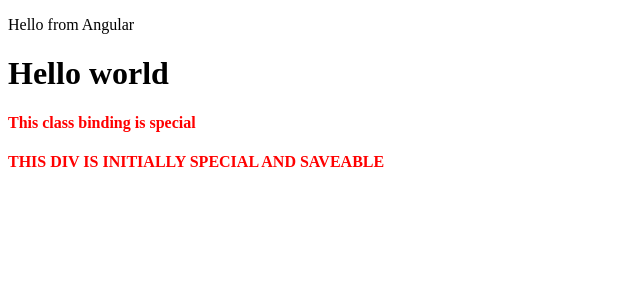
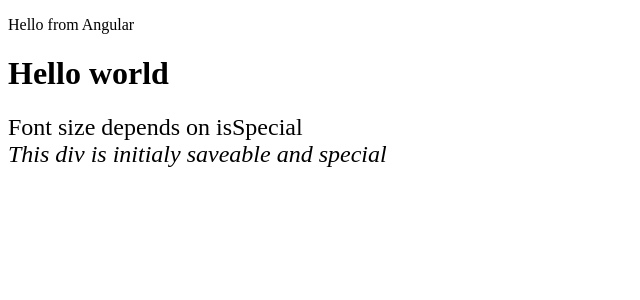
Before and after one commit to LohitakshTrehan/angularapp, an Angular app: page / in a window 1280 px wide. Shown: the top 300 px of the page, without its empty margins (0-640 px from the left). Built offline with nearby package versions, Linux system fonts and the light colour scheme.

Commit message:
ngStyle
Signed-off-by: LohitakshTrehan <lohitakshtrehan@gmail.com>

```diff
--- a/src/app/components/sandbox/sandbox.component.ts
+++ b/src/app/components/sandbox/sandbox.component.ts
@@ -6,33 +6,22 @@ import { Customer } from './Customer';
         <h1>
             Hello world
         </h1>
-        <h4 [class.special]="isSpecial">This class binding is special</h4>
-        <h4 [ngClass]="currentClasses">This div is initially special and saveable</h4>
-        <!-- ngClass used to set multiple classes -->
-    `,
-    styles : [
-        `
-            .special{
-                color:red;
-            }
-            .saveable{
-                text-transform : uppercase;
-            }
-        `
-    ]
+        <div [style.font-size]="isSpecial ? 'x-large':'smaller'">Font size depends on isSpecial</div>
+        <div [ngStyle]="currentStyles">This div is initialy saveable and special</div>
+    `
 })
 
 export class SandboxComponent{
-    isSpecial:boolean = true;
-    canSave:boolean=true;
-    currentClasses={};
-    setCurrentClasses(){
-        this.currentClasses={
-            saveable: this.canSave,
-            special:this.isSpecial,
+    isSpecial =true;
+    canSave = true;
+    currentStyles={};
+    setCurrentStyles(){
+        this.currentStyles={
+            'font-style':this.canSave?'italic':'normal',
+            'font-size':this.isSpecial?'24px':'12px'
         }
     }
     constructor(){
-        this.setCurrentClasses();
+        this.setCurrentStyles();
     }
 }
```
